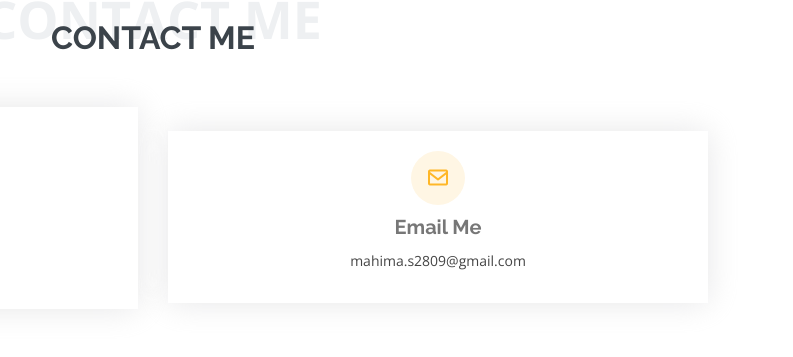
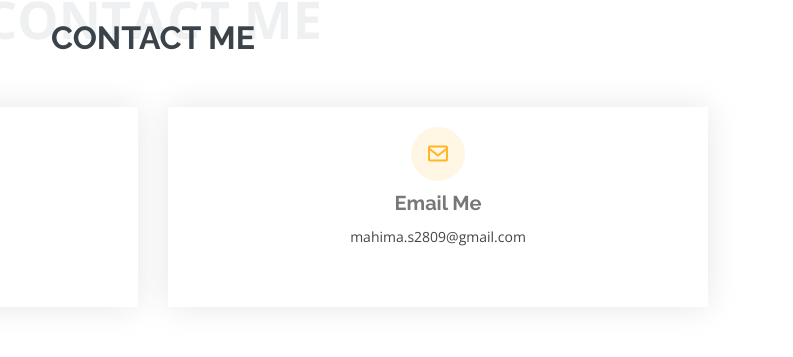
Before and after one commit to mahimas28/myPortfolio, a plain HTML site: page index.html in a window 1280 px wide. Shown: the part 3174-3531 px from the top of the page, 487-1280 px from the left. Drawn offline with nearby package versions, Linux system fonts and the light colour scheme.

Commit message:
Updates in contact section

```diff
--- a/assets/css/style.css
+++ b/assets/css/style.css
@@ -914,6 +914,7 @@ section {
   text-align: center;
   box-shadow: 0 0 30px rgba(214, 215, 216, 0.6);
   padding: 20px 0 30px 0;
+    height: 200px;
 }
 
 .contact .info-box i.bx {
--- a/index.html
+++ b/index.html
@@ -363,7 +363,7 @@
 
           </div>
             <div class="col-lg-6">
-                <div class="info-box mt-4">
+                <div class="info-box">
                   <i class="bx bx-envelope"></i>
                   <h3>Email Me</h3>
                   <p>mahima.s2809@gmail.com</p>
```
